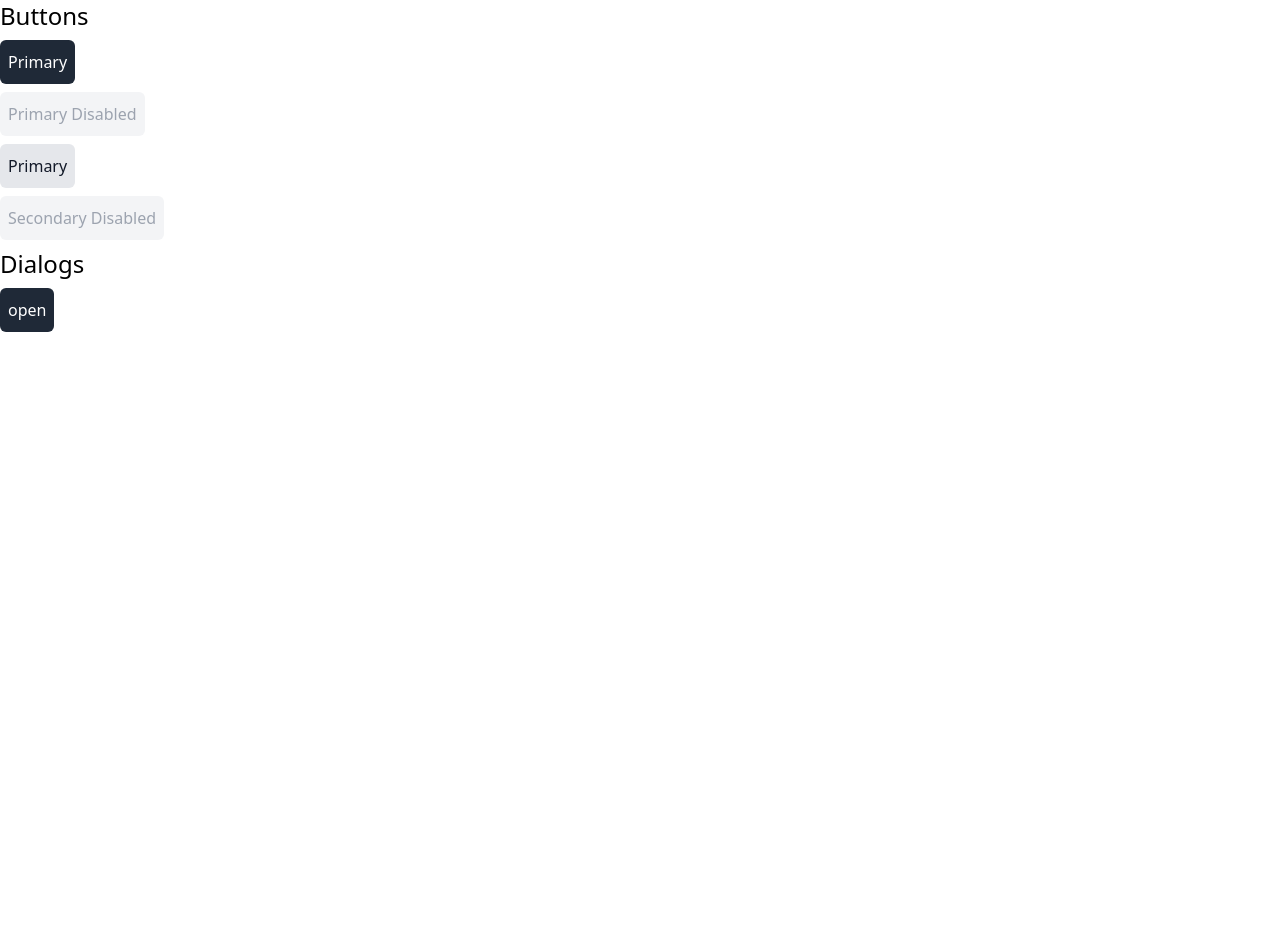
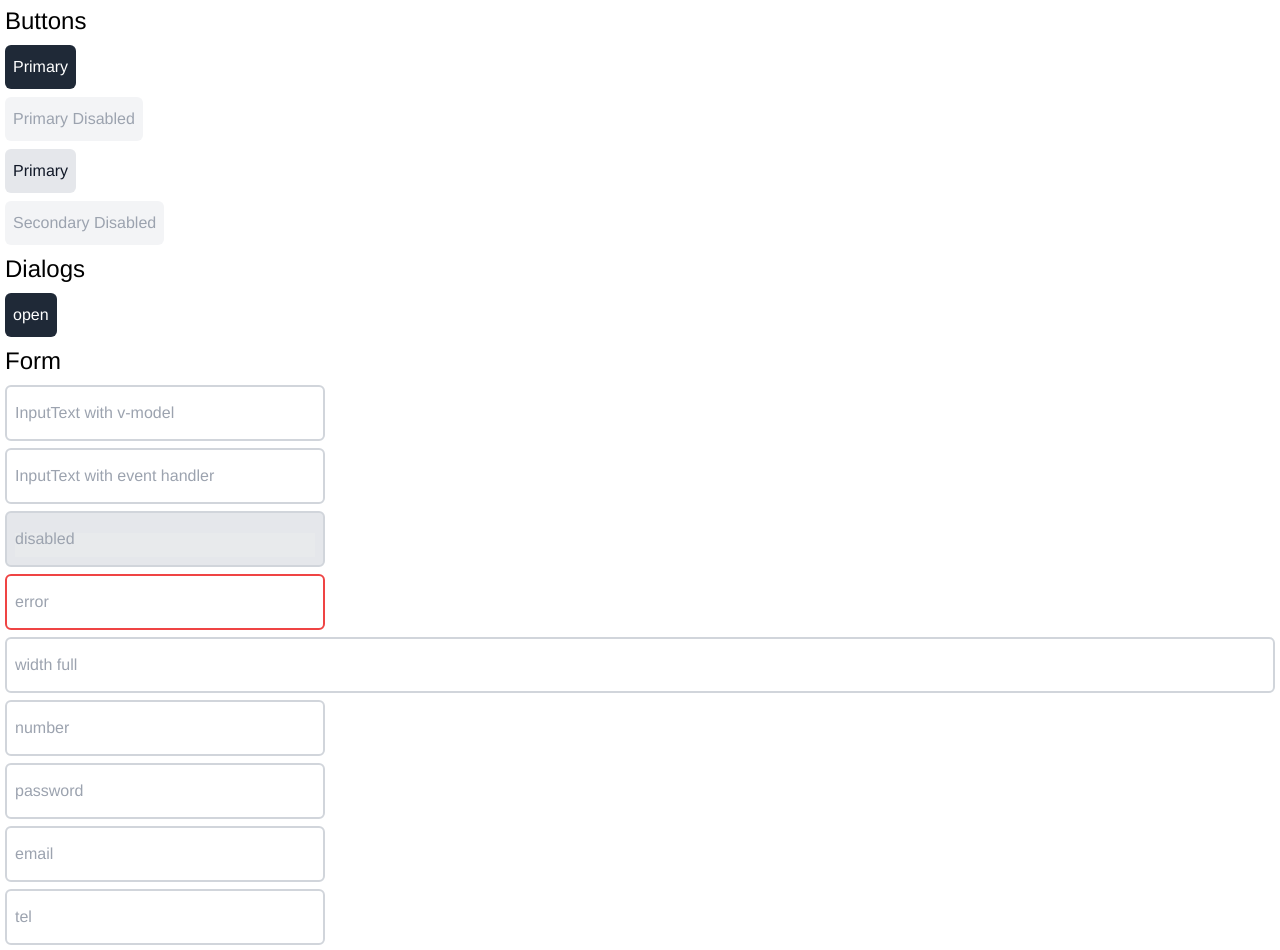
Before and after one commit to TakaShinoda/samsantech-ui, a Vue app: page / in a window 1280 px wide. Shown: the top 950 px of the page. Before the commit the page ends 800 px from the top, so only its background shows below. Built offline with nearby package versions, Linux system fonts and the light colour scheme.

Commit message:
input text sample

```diff
--- a/src/App.vue
+++ b/src/App.vue
@@ -1,29 +1,32 @@
 <template>
   <ButtonSample />
   <DialogSample />
+  <InputTextSample />
 </template>
 
 <script lang="ts">
 import { defineComponent } from 'vue'
 import ButtonSample from './components/buttons/ButtonSample.vue'
 import DialogSample from './components/dialogs/DialogSample.vue'
+import InputTextSample from './components/forms/InputTextSample.vue'
 
 export default defineComponent({
   name: 'App',
   components: {
     ButtonSample,
-    DialogSample
+    DialogSample,
+    InputTextSample
   },
 })
 </script>
 
 <style>
-/* #app { */
-  /* font-family: Avenir, Helvetica, Arial, sans-serif;
+#app {
+  font-family: Avenir, Helvetica, Arial, sans-serif;
   -webkit-font-smoothing: antialiased;
   -moz-osx-font-smoothing: grayscale;
-  text-align: center;
-  color: #2c3e50;
-  margin-top: 60px; */
-/* } */
+  /* text-align: center;
+  color: #2c3e50; */
+  margin: 5px;
+}
 </style>
--- /dev/null
+++ b/src/components/forms/InputText.vue
@@ -0,0 +1,126 @@
+<template>
+    <div
+        class="relative inline-block w-full overflow-hidden border-2 border-solid rounded-md text-gray80 h-14"
+        :class="`${focusedClass} ${errorClass} ${disabledLabelClass}`"
+    >
+        <label
+            class="relative flex items-center h-full px-2 cursor-text"
+        >
+            <span
+                class="absolute text-gray-400 select-none"
+                :class="`${smallLabelClass}`"
+            >
+                {{ label }}
+            </span>
+            <input
+                class="w-full mt-3 placeholder-gray-400 focus:outline-none"
+                :class="{ 'opacity-100' : isFocus || value }"
+                :type="type"
+                :value="value"
+                :placeholder="isFocus ? placeholder : ''"
+                :disabled="disabled"
+                v-bind="$attrs"
+                v-on="listeners"
+            />
+        </label>
+    </div>
+</template>
+
+<script lang="ts">
+import { computed, defineComponent, PropType, ref } from 'vue'
+
+export default defineComponent({
+    name: 'InputText',
+    props: {
+        value: {
+            type: String,
+            default: ''
+        },
+        label: {
+            type: String,
+            required: true
+        },
+        placeholder: {
+            type: String,
+            default: ''
+        },
+        type: {
+            // as PropType<型>でpropsに型を付与
+            type: String as PropType<'text' | 'number' | 'password' | 'email' | 'tel' | 'date'>,
+            default: 'text',
+        },
+        disabled: {
+            type: Boolean,
+            default: false
+        },
+        isError: {
+            type: Boolean,
+            default: false
+        }
+    },
+    emits: {
+        input: (targetValue: string) => true,
+        change: (targetValue: string) => true,
+        focus: (event: Event) => true,
+        blur: (event: Event) => true,
+        'update:value': (modelValue: string) => true
+    },
+    setup(props, { emit }) {
+        const isFocus = ref(false)
+
+        const handleInput = ({ target }: { target: HTMLInputElement}) => {
+            emit('input', target.value)
+            emit('update:value', target.value)
+        }
+
+        const handleChange = ({ target }: { target: HTMLInputElement}) => {
+            emit('change', target.value)
+            emit('update:value', target.value)
+        }
+
+        const handleFocus = (event: Event) => {
+            isFocus.value = true
+            emit('focus', event)
+        }
+
+        const handleBlur = (event: Event) => {
+            isFocus.value = false
+            emit('blur', event)
+        }
+
+        const smallLabelClass = computed(() =>
+        // v-bindによるクラスのバインドはおじゅジェクトで管理すると煩雑になるためcomputedで管理
+            isFocus.value || props.value || props.type === 'date'
+            ? 'transition origin-top-left transform scale-75 -translate-y-3'
+            : ''
+        )
+
+        const errorClass = computed(() => (props.isError ? 'border-red-500' : ''))
+
+        const disabledLabelClass = computed(() =>
+            props.disabled && !props.value ? 'bg-gray-200' : ''
+        )
+
+        const focusedClass = computed(() =>
+            isFocus.value ? 'border-blue-700 ring-blue-100 transition duration-100' : 'border-gray-300'
+        )
+
+        const listeners = computed(() => ({
+            input: handleInput,
+            change: handleChange,
+            focus: handleFocus,
+            blur: handleBlur
+        }))
+
+
+        return {
+            listeners,
+            isFocus,
+            smallLabelClass,
+            errorClass,
+            disabledLabelClass,
+            focusedClass
+        }
+    }
+})
+</script>
--- /dev/null
+++ b/src/components/forms/InputTextSample.vue
@@ -0,0 +1,106 @@
+<template>
+    <div>
+        <p class="mb-2 text-2xl">Form</p>
+        <div class="w-80">
+            <InputText
+             v-model:value="inputTextValue"
+             placeholder="placeholder"
+             label="InputText with v-model"
+            />
+        </div>
+        <div class="w-80">
+            <InputText
+             :value="inputTextValue"
+             placeholder="placeholder"
+             label="InputText with event handler"
+             @input="handleInputText"
+            />
+        </div>
+        <div class="w-80">
+            <InputText
+             :disabled="true"
+             label="disabled"
+            />
+        </div>
+        <div class="w-80">
+            <InputText
+             v-model:value="inputTextValue"
+             :is-error="true"
+             label="error"
+            />
+        </div>
+        <div>
+            <InputText
+             v-model:value="inputTextValue"
+             label="width full"
+            />
+        </div>
+        <div class="w-80">
+            <InputText
+             v-model:value="inputNumberValue"
+             type="number"
+             label="number"
+            />
+        </div>
+        <div class="w-80">
+            <InputText
+             v-model:value="inputPasswordValue"
+             type="password"
+             label="password"
+            />
+        </div>
+        <div class="w-80">
+            <InputText
+             v-model:value="inputEmailValue"
+             type="email"
+             label="email"
+            />
+        </div>
+        <div class="w-80">
+            <InputText
+             v-model:value="inputTelValue"
+             type="tel"
+             label="tel"
+            />
+        </div>
+        <div class="w-80">
+            <InputText
+             v-model:value="inputDateValue"
+             type="date"
+             label="date"
+            />
+        </div>
+    </div>
+</template>
+
+<script lang="ts">
+import { defineComponent, ref } from 'vue'
+import InputText from './InputText.vue'
+
+export default defineComponent({
+    name: 'InputTextSample',
+    components: {
+        InputText
+    },
+    setup() {
+        const inputTextValue = ref('')
+        const handleInputText = (value: string) => (inputTextValue.value = value)
+        const inputNumberValue = ref('')
+        const inputPasswordValue = ref('')
+        const inputEmailValue = ref('')
+        const inputTelValue = ref('')
+        const inputDateValue = ref('')
+
+        return {
+            inputTextValue,
+            handleInputText,
+            inputNumberValue,
+            inputPasswordValue,
+            inputEmailValue,
+            inputTelValue,
+            inputDateValue
+        }
+
+    },
+})
+</script>
```
